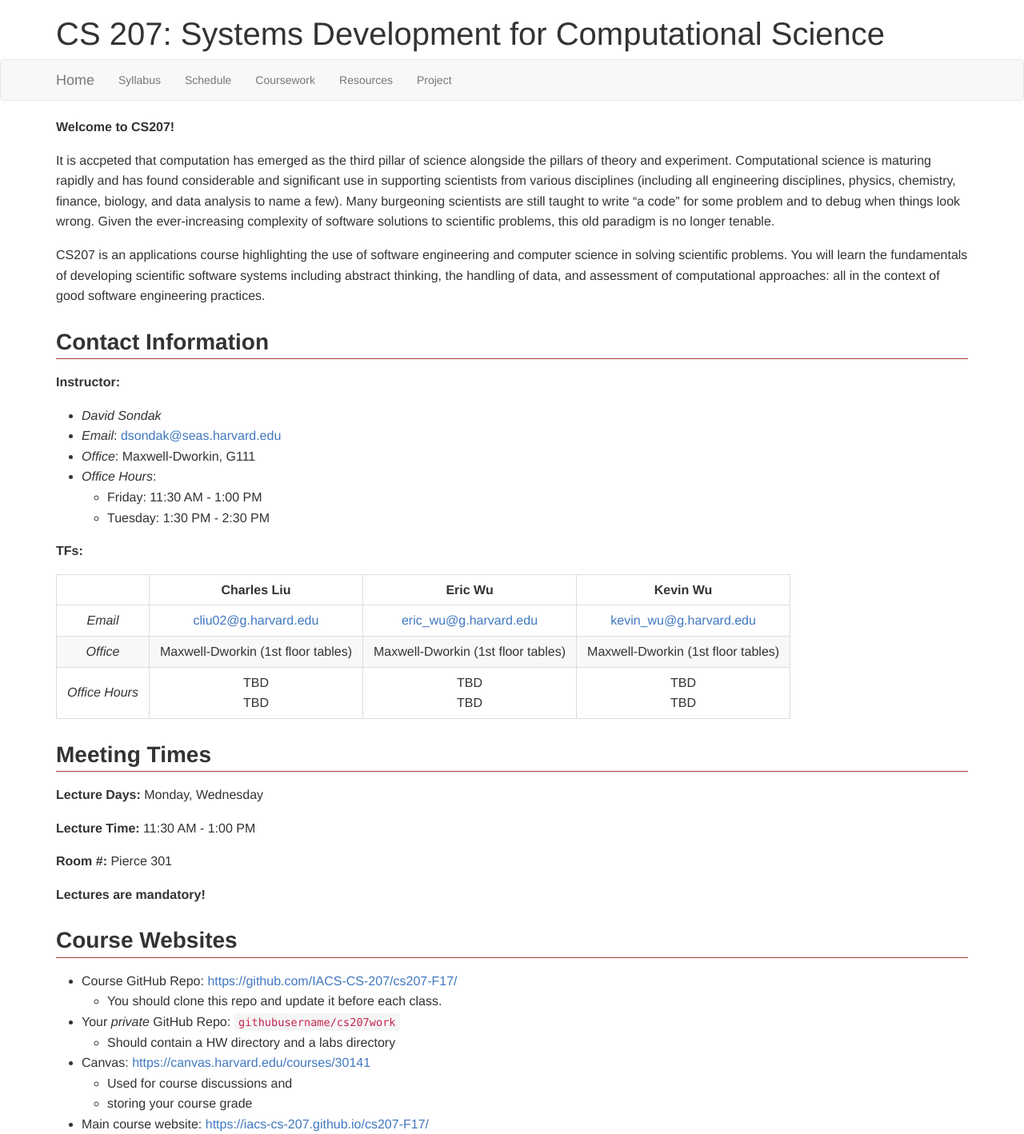
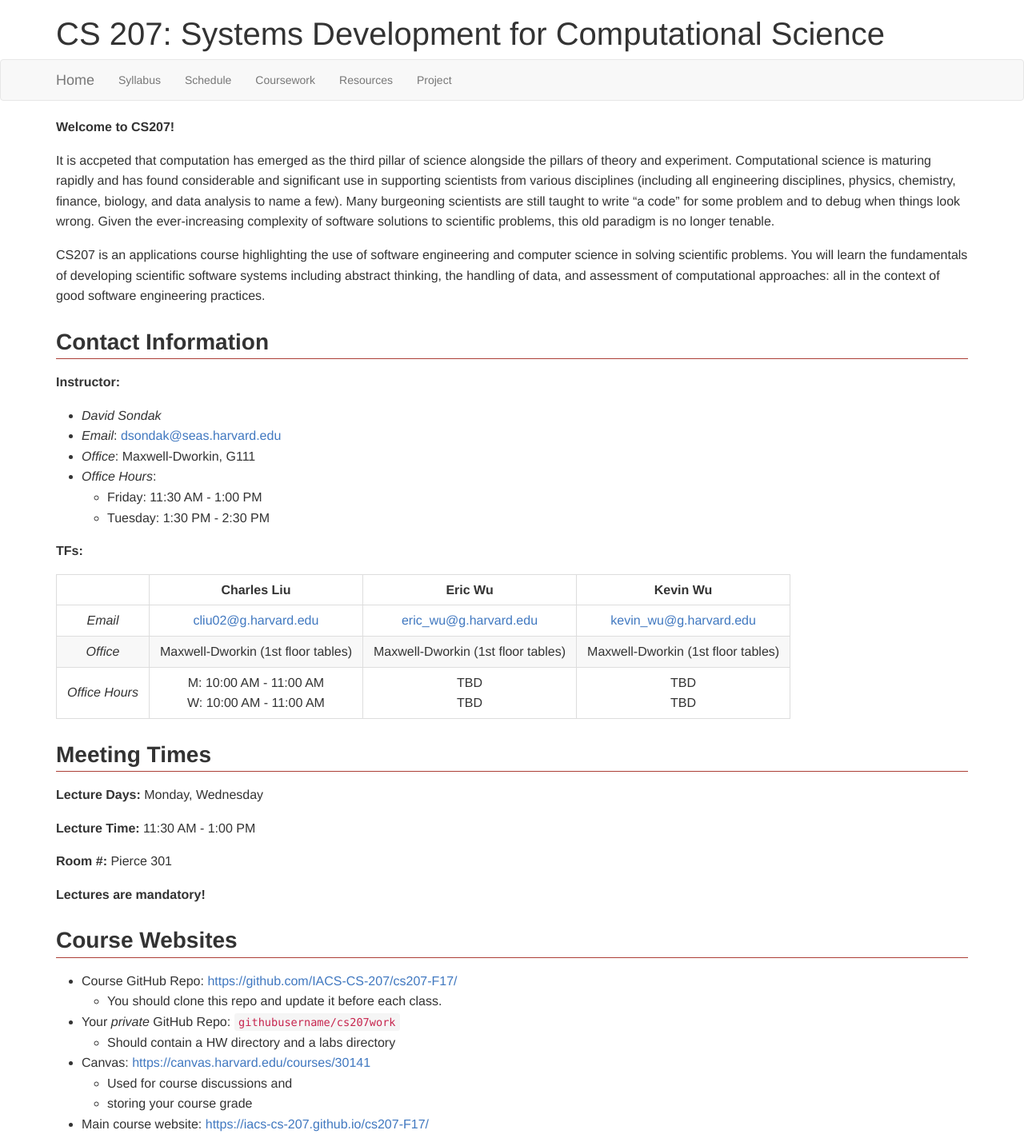
Before and after one commit to xuwd11/cs207_Weidong_Xu, a Jekyll site: the page built from index.md, in a window 1280 px wide. Shown: the whole page at 80% size. Built offline with Jekyll 4.4.1, drawn with Linux system fonts in a browser that asks for light colours; nearby versions of some CDN libraries.

Commit message:
Charles's office hours.

```diff
--- a/index.md
+++ b/index.md
@@ -52,11 +52,11 @@ After successful completion of this course, you will be able to:
 
 **TFs:**
 
-|               | **Charles Liu**                    | **Eric Wu**                        | **Kevin Wu**                       |
-| :---:         | :---:                              | :---:                              | :---:                              |
-| *Email*       | <cliu02@g.harvard.edu>             | <eric_wu@g.harvard.edu>            | <kevin_wu@g.harvard.edu>           |
-| *Office*      | Maxwell-Dworkin (1st floor tables) | Maxwell-Dworkin (1st floor tables) | Maxwell-Dworkin (1st floor tables) |
-| *Office Hours*| TBD <br> TBD                       | TBD <br> TBD                       | TBD <br> TBD                       |
+|               | **Charles Liu**                                      | **Eric Wu**                        | **Kevin Wu**                       |
+| :---:         | :---:                                                | :---:                              | :---:                              |
+| *Email*       | <cliu02@g.harvard.edu>                               | <eric_wu@g.harvard.edu>            | <kevin_wu@g.harvard.edu>           |
+| *Office*      | Maxwell-Dworkin (1st floor tables)                   | Maxwell-Dworkin (1st floor tables) | Maxwell-Dworkin (1st floor tables) |
+| *Office Hours*| M: 10:00 AM - 11:00 AM <br> W:  10:00 AM - 11:00 AM  | TBD <br> TBD                       | TBD <br> TBD                       |
 
 
 ## Meeting Times
```
